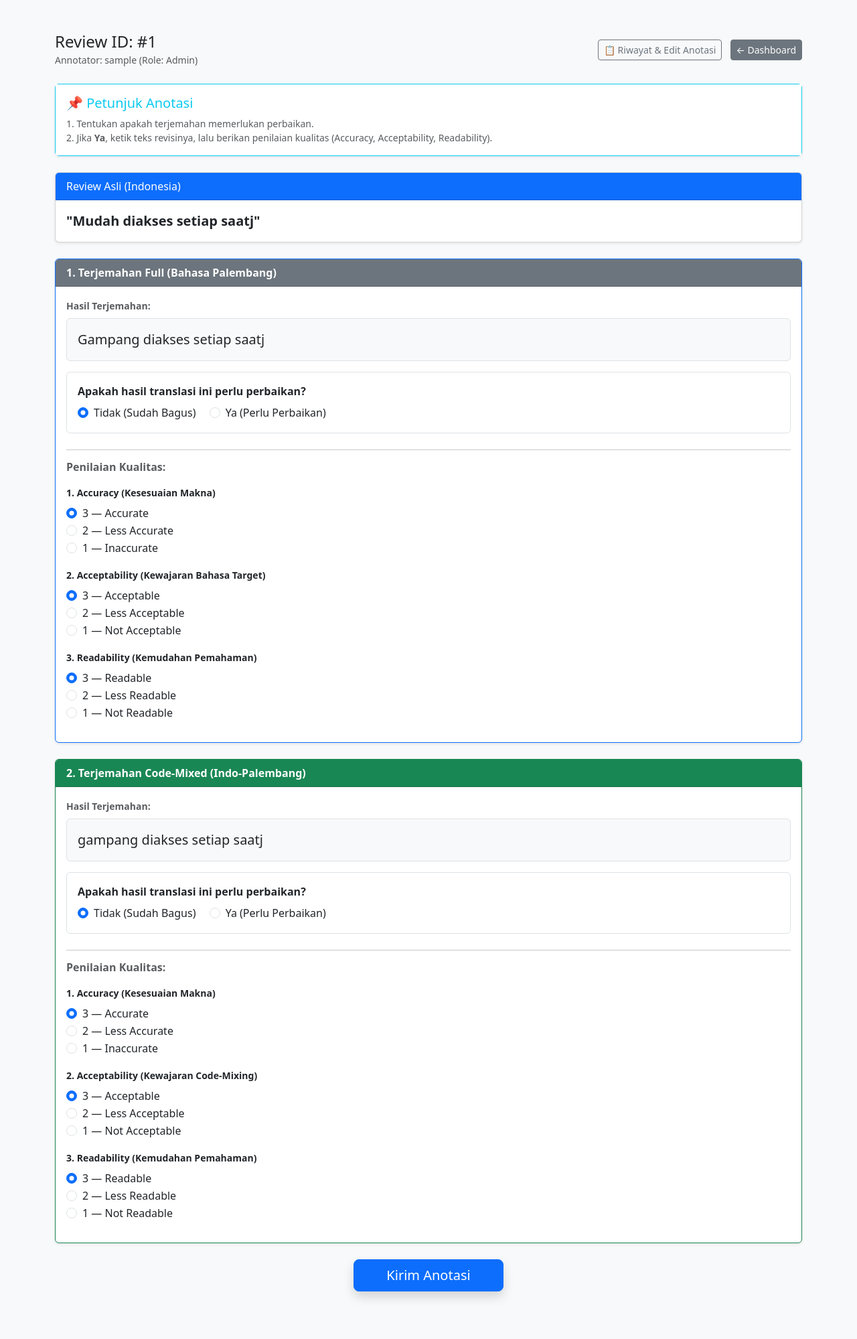
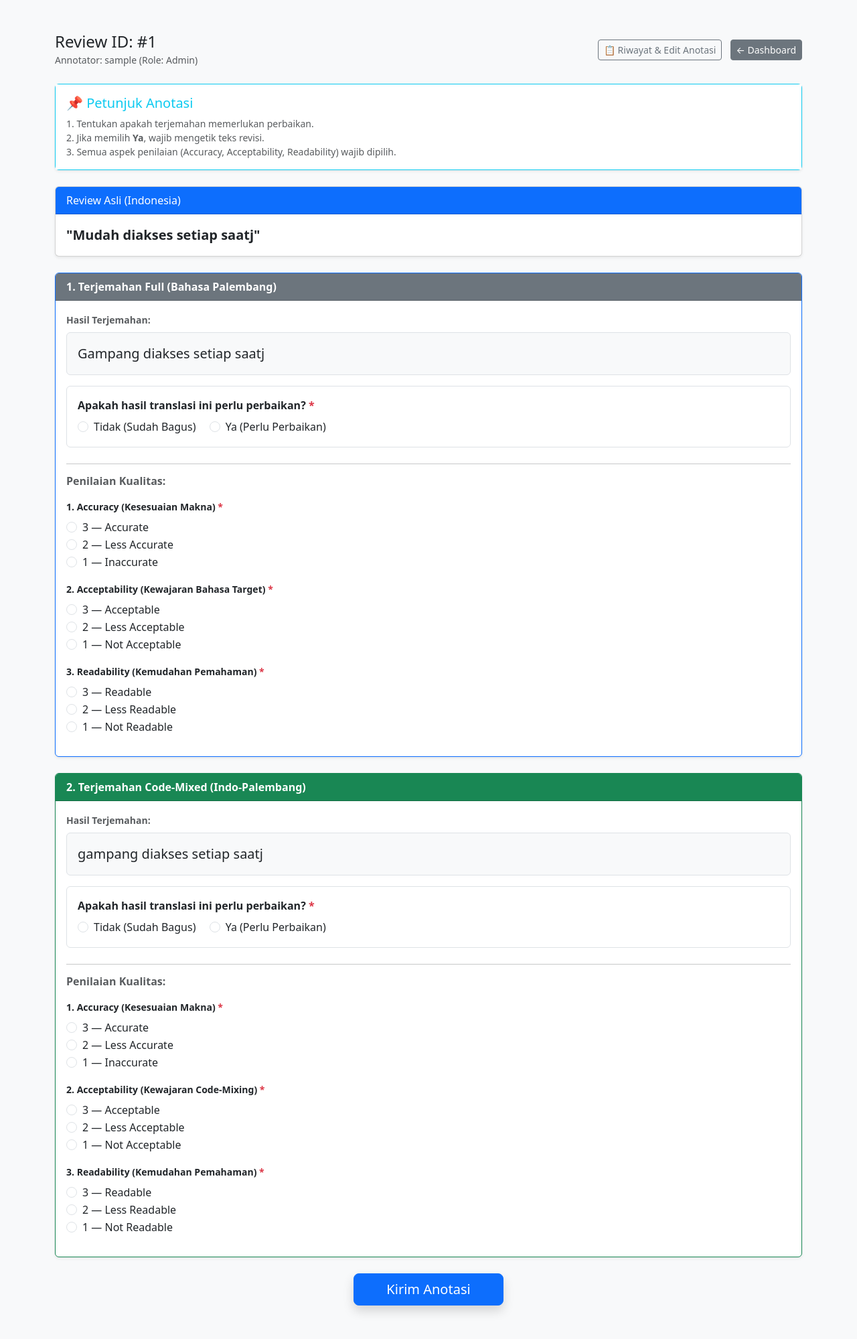
Before and after one commit to magnzetic/kai-annotation-tool, a Flask app: page /annotate in a window 1280 px wide. Shown: the top 1999 px of the page at 67% size. Before the commit the page ends 1939 px from the top, so only its background shows below. Run offline with Flask 3, Linux system fonts and the light colour scheme; the visitor is signed in with stand-in values (Sample User, id 1); data comes from the database, SQL or seed files in the repository; data that the repository does not hold is empty; some libraries are stand-ins or nearby versions.

Commit message:
Update annotate.html

```diff
--- a/templates/annotate.html
+++ b/templates/annotate.html
@@ -25,7 +25,8 @@
                 <h5 class="card-title text-info">📌 Petunjuk Anotasi</h5>
                 <p class="card-text small text-muted mb-0">
                     1. Tentukan apakah terjemahan memerlukan perbaikan.<br>
-                    2. Jika <strong>Ya</strong>, ketik teks revisinya, lalu berikan penilaian kualitas (Accuracy, Acceptability, Readability).
+                    2. Jika memilih <strong>Ya</strong>, wajib mengetik teks revisi.<br>
+                    3. Semua aspek penilaian (Accuracy, Acceptability, Readability) wajib dipilih.
                 </p>
             </div>
         </div>
@@ -51,48 +52,48 @@
                         <p class="p-3 bg-light rounded fs-5 border">{{ item.trans_jawa if role == 'jawa' else item.trans_palembang }}</p>
                     </div>
 
-                    <!-- Pertanyaan Awal: Perlu Perbaikan? -->
+                    <!-- Pertanyaan Awal: Perlu Perbaikan? (Tanpa checked default) -->
                     <div class="mb-4 p-3 bg-white border rounded">
-                        <label class="form-label fw-bold text-dark d-block mb-2">Apakah hasil translasi ini perlu perbaikan?</label>
+                        <label class="form-label fw-bold text-dark d-block mb-2">Apakah hasil translasi ini perlu perbaikan? <span class="text-danger">*</span></label>
                         <div class="form-check form-check-inline">
-                            <input class="form-check-input need-rev-full" type="radio" name="need_rev_full" id="rev_full_no" value="no" checked>
+                            <input class="form-check-input need-rev-full" type="radio" name="need_rev_full" id="rev_full_no" value="no" required>
                             <label class="form-check-label" for="rev_full_no">Tidak (Sudah Bagus)</label>
                         </div>
                         <div class="form-check form-check-inline">
-                            <input class="form-check-input need-rev-full" type="radio" name="need_rev_full" id="rev_full_yes" value="yes">
+                            <input class="form-check-input need-rev-full" type="radio" name="need_rev_full" id="rev_full_yes" value="yes" required>
                             <label class="form-check-label" for="rev_full_yes">Ya (Perlu Perbaikan)</label>
                         </div>
                     </div>
 
-                    <!-- Kolom Teks Revisi (Hidden by default, muncul jika pilih 'Ya') -->
+                    <!-- Kolom Teks Revisi (Hidden by default) -->
                     <div id="container_rev_full" class="mb-4 d-none">
-                        <label class="form-label fw-bold text-danger">✍️ Masukkan Teks Revisi/Perbaikan:</label>
+                        <label class="form-label fw-bold text-danger">✍️ Masukkan Teks Revisi/Perbaikan: <span class="text-danger">*</span></label>
                         <textarea id="rev_full" name="rev_full" class="form-control" rows="2" placeholder="Ketik perbaikan teks di sini..."></textarea>
                     </div>
 
                     <hr>
                     <h6 class="text-muted fw-bold mb-3">Penilaian Kualitas:</h6>
 
-                    <!-- 1. ACCURACY -->
+                    <!-- 1. ACCURACY (Tanpa checked default) -->
                     <div class="mb-3">
-                        <label class="form-label fw-bold small">1. Accuracy (Kesesuaian Makna)</label>
-                        <div class="form-check"><input class="form-check-input" type="radio" name="acc_full" value="3" required checked><label class="form-check-label">3 — Accurate</label></div>
+                        <label class="form-label fw-bold small">1. Accuracy (Kesesuaian Makna) <span class="text-danger">*</span></label>
+                        <div class="form-check"><input class="form-check-input" type="radio" name="acc_full" value="3" required><label class="form-check-label">3 — Accurate</label></div>
                         <div class="form-check"><input class="form-check-input" type="radio" name="acc_full" value="2"><label class="form-check-label">2 — Less Accurate</label></div>
                         <div class="form-check"><input class="form-check-input" type="radio" name="acc_full" value="1"><label class="form-check-label">1 — Inaccurate</label></div>
                     </div>
 
-                    <!-- 2. ACCEPTABILITY -->
+                    <!-- 2. ACCEPTABILITY (Tanpa checked default) -->
                     <div class="mb-3">
-                        <label class="form-label fw-bold small">2. Acceptability (Kewajaran Bahasa Target)</label>
-                        <div class="form-check"><input class="form-check-input" type="radio" name="accept_full" value="3" required checked><label class="form-check-label">3 — Acceptable</label></div>
+                        <label class="form-label fw-bold small">2. Acceptability (Kewajaran Bahasa Target) <span class="text-danger">*</span></label>
+                        <div class="form-check"><input class="form-check-input" type="radio" name="accept_full" value="3" required><label class="form-check-label">3 — Acceptable</label></div>
                         <div class="form-check"><input class="form-check-input" type="radio" name="accept_full" value="2"><label class="form-check-label">2 — Less Acceptable</label></div>
                         <div class="form-check"><input class="form-check-input" type="radio" name="accept_full" value="1"><label class="form-check-label">1 — Not Acceptable</label></div>
                     </div>
 
-                    <!-- 3. READABILITY -->
+                    <!-- 3. READABILITY (Tanpa checked default) -->
                     <div class="mb-3">
-                        <label class="form-label fw-bold small">3. Readability (Kemudahan Pemahaman)</label>
-                        <div class="form-check"><input class="form-check-input" type="radio" name="read_full" value="3" required checked><label class="form-check-label">3 — Readable</label></div>
+                        <label class="form-label fw-bold small">3. Readability (Kemudahan Pemahaman) <span class="text-danger">*</span></label>
+                        <div class="form-check"><input class="form-check-input" type="radio" name="read_full" value="3" required><label class="form-check-label">3 — Readable</label></div>
                         <div class="form-check"><input class="form-check-input" type="radio" name="read_full" value="2"><label class="form-check-label">2 — Less Readable</label></div>
                         <div class="form-check"><input class="form-check-input" type="radio" name="read_full" value="1"><label class="form-check-label">1 — Not Readable</label></div>
                     </div>
@@ -110,48 +111,48 @@
                         <p class="p-3 bg-light rounded fs-5 border">{{ item.trans_mix_jawa if role == 'jawa' else item.trans_mix_palembang }}</p>
                     </div>
 
-                    <!-- Pertanyaan Awal: Perlu Perbaikan? -->
+                    <!-- Pertanyaan Awal: Perlu Perbaikan? (Tanpa checked default) -->
                     <div class="mb-4 p-3 bg-white border rounded">
-                        <label class="form-label fw-bold text-dark d-block mb-2">Apakah hasil translasi ini perlu perbaikan?</label>
+                        <label class="form-label fw-bold text-dark d-block mb-2">Apakah hasil translasi ini perlu perbaikan? <span class="text-danger">*</span></label>
                         <div class="form-check form-check-inline">
-                            <input class="form-check-input need-rev-mix" type="radio" name="need_rev_mix" id="rev_mix_no" value="no" checked>
+                            <input class="form-check-input need-rev-mix" type="radio" name="need_rev_mix" id="rev_mix_no" value="no" required>
                             <label class="form-check-label" for="rev_mix_no">Tidak (Sudah Bagus)</label>
                         </div>
                         <div class="form-check form-check-inline">
-                            <input class="form-check-input need-rev-mix" type="radio" name="need_rev_mix" id="rev_mix_yes" value="yes">
+                            <input class="form-check-input need-rev-mix" type="radio" name="need_rev_mix" id="rev_mix_yes" value="yes" required>
                             <label class="form-check-label" for="rev_mix_yes">Ya (Perlu Perbaikan)</label>
                         </div>
                     </div>
 
-                    <!-- Kolom Teks Revisi (Hidden by default, muncul jika pilih 'Ya') -->
+                    <!-- Kolom Teks Revisi (Hidden by default) -->
                     <div id="container_rev_mix" class="mb-4 d-none">
-                        <label class="form-label fw-bold text-danger">✍️ Masukkan Teks Revisi/Perbaikan:</label>
+                        <label class="form-label fw-bold text-danger">✍️ Masukkan Teks Revisi/Perbaikan: <span class="text-danger">*</span></label>
                         <textarea id="rev_mix" name="rev_mix" class="form-control" rows="2" placeholder="Ketik perbaikan teks di sini..."></textarea>
                     </div>
 
                     <hr>
                     <h6 class="text-muted fw-bold mb-3">Penilaian Kualitas:</h6>
 
-                    <!-- 1. ACCURACY -->
+                    <!-- 1. ACCURACY (Tanpa checked default) -->
                     <div class="mb-3">
-                        <label class="form-label fw-bold small">1. Accuracy (Kesesuaian Makna)</label>
-                        <div class="form-check"><input class="form-check-input" type="radio" name="acc_mix" value="3" required checked><label class="form-check-label">3 — Accurate</label></div>
+                        <label class="form-label fw-bold small">1. Accuracy (Kesesuaian Makna) <span class="text-danger">*</span></label>
+                        <div class="form-check"><input class="form-check-input" type="radio" name="acc_mix" value="3" required><label class="form-check-label">3 — Accurate</label></div>
                         <div class="form-check"><input class="form-check-input" type="radio" name="acc_mix" value="2"><label class="form-check-label">2 — Less Accurate</label></div>
                         <div class="form-check"><input class="form-check-input" type="radio" name="acc_mix" value="1"><label class="form-check-label">1 — Inaccurate</label></div>
                     </div>
 
-                    <!-- 2. ACCEPTABILITY -->
+                    <!-- 2. ACCEPTABILITY (Tanpa checked default) -->
                     <div class="mb-3">
-                        <label class="form-label fw-bold small">2. Acceptability (Kewajaran Code-Mixing)</label>
-                        <div class="form-check"><input class="form-check-input" type="radio" name="accept_mix" value="3" required checked><label class="form-check-label">3 — Acceptable</label></div>
+                        <label class="form-label fw-bold small">2. Acceptability (Kewajaran Code-Mixing) <span class="text-danger">*</span></label>
+                        <div class="form-check"><input class="form-check-input" type="radio" name="accept_mix" value="3" required><label class="form-check-label">3 — Acceptable</label></div>
                         <div class="form-check"><input class="form-check-input" type="radio" name="accept_mix" value="2"><label class="form-check-label">2 — Less Acceptable</label></div>
                         <div class="form-check"><input class="form-check-input" type="radio" name="accept_mix" value="1"><label class="form-check-label">1 — Not Acceptable</label></div>
                     </div>
 
-                    <!-- 3. READABILITY -->
+                    <!-- 3. READABILITY (Tanpa checked default) -->
                     <div class="mb-3">
-                        <label class="form-label fw-bold small">3. Readability (Kemudahan Pemahaman)</label>
-                        <div class="form-check"><input class="form-check-input" type="radio" name="read_mix" value="3" required checked><label class="form-check-label">3 — Readable</label></div>
+                        <label class="form-label fw-bold small">3. Readability (Kemudahan Pemahaman) <span class="text-danger">*</span></label>
+                        <div class="form-check"><input class="form-check-input" type="radio" name="read_mix" value="3" required><label class="form-check-label">3 — Readable</label></div>
                         <div class="form-check"><input class="form-check-input" type="radio" name="read_mix" value="2"><label class="form-check-label">2 — Less Readable</label></div>
                         <div class="form-check"><input class="form-check-input" type="radio" name="read_mix" value="1"><label class="form-check-label">1 — Not Readable</label></div>
                     </div>
@@ -196,25 +197,6 @@
                 }
             });
         });
-
-        // Validasi final sebelum submit
-        document.getElementById('annotationForm').addEventListener('submit', function(e) {
-            let needFull = document.querySelector('input[name="need_rev_full"]:checked').value;
-            let revFullVal = document.getElementById('rev_full').value.trim();
-            if (needFull === 'yes' && !revFullVal) {
-                alert('⚠️ Mohon isi teks revisi pada Terjemahan Full!');
-                e.preventDefault();
-                return false;
-            }
-
-            let needMix = document.querySelector('input[name="need_rev_mix"]:checked').value;
-            let revMixVal = document.getElementById('rev_mix').value.trim();
-            if (needMix === 'yes' && !revMixVal) {
-                alert('⚠️ Mohon isi teks revisi pada Terjemahan Code-Mixed!');
-                e.preventDefault();
-                return false;
-            }
-        });
     </script>
 </body>
 </html>
```
